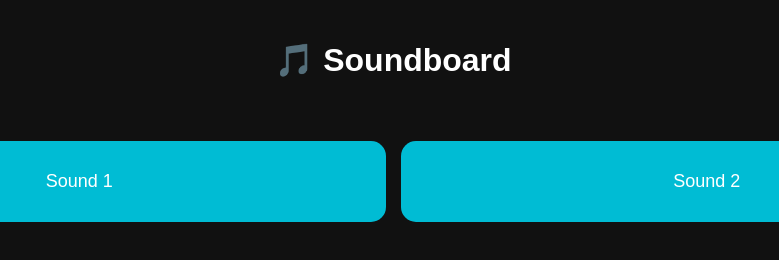
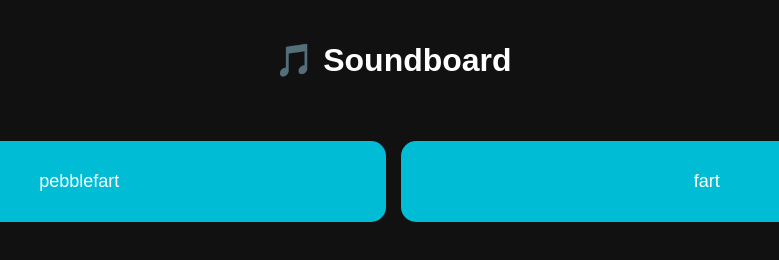
Before and after one commit to joyfulpizza/mobile-soundboard, a website: page public/index.html in a window 1280 px wide. Shown: the full height of the page, 247-1026 px from the left. Drawn offline with Linux system fonts and the light colour scheme.

Commit message:
Update index.html

```diff
--- a/public/index.html
+++ b/public/index.html
@@ -12,8 +12,8 @@
 
 <div class="grid">
     <!-- CHANGE FILENAMES TO MATCH YOUR MP3 FILES -->
-    <button onclick="playSound('apebble-fart-5-228245.mp3')">Sound 1</button>
-    <button onclick="playSound('freesound_community-fart-83471.mp3')">Sound 2</button>
+    <button onclick="playSound('apebble-fart-5-228245.mp3')">pebblefart</button>
+    <button onclick="playSound('freesound_community-fart-83471.mp3')">fart</button>
 </div>
 
 <script>
```
